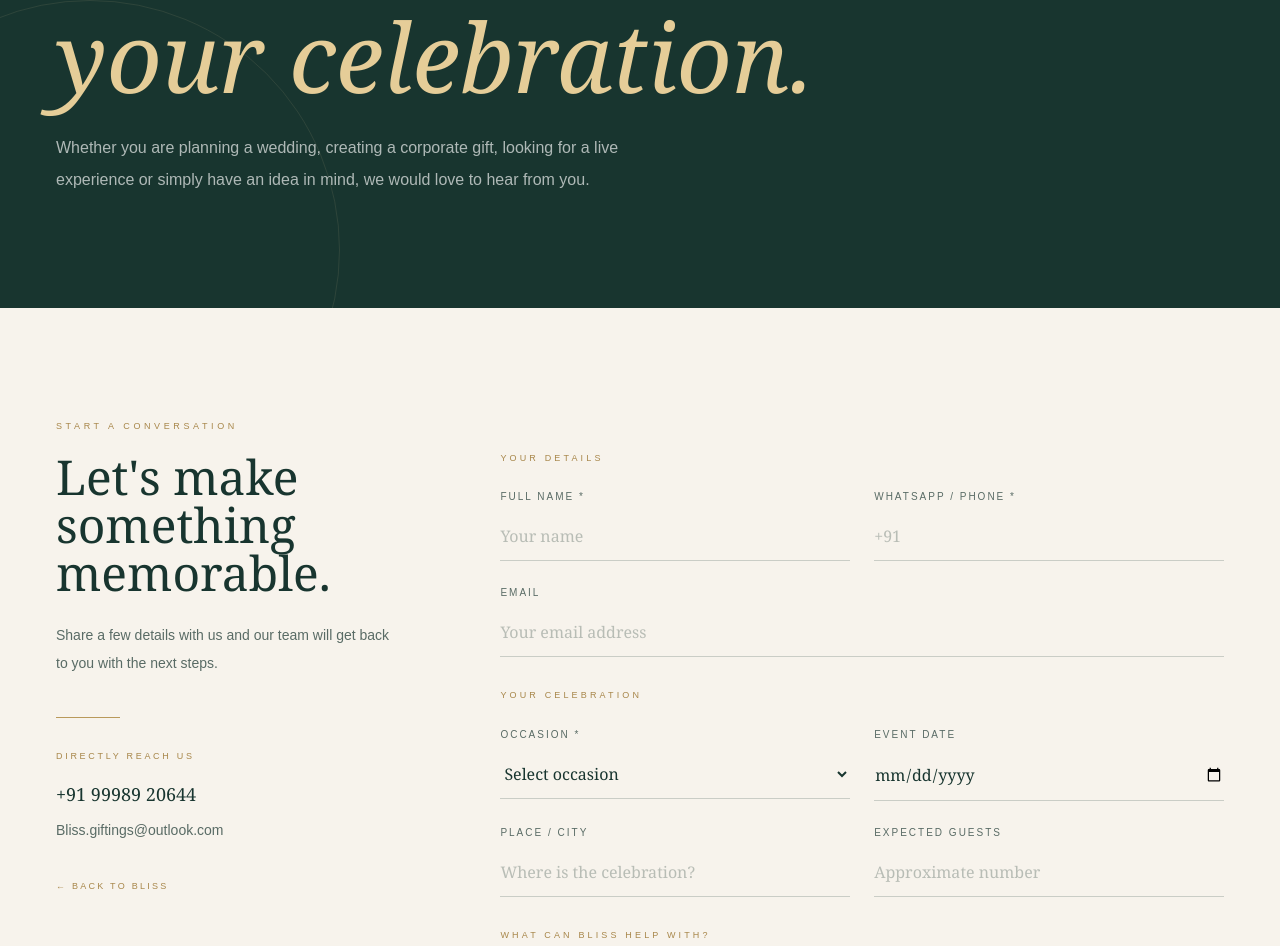
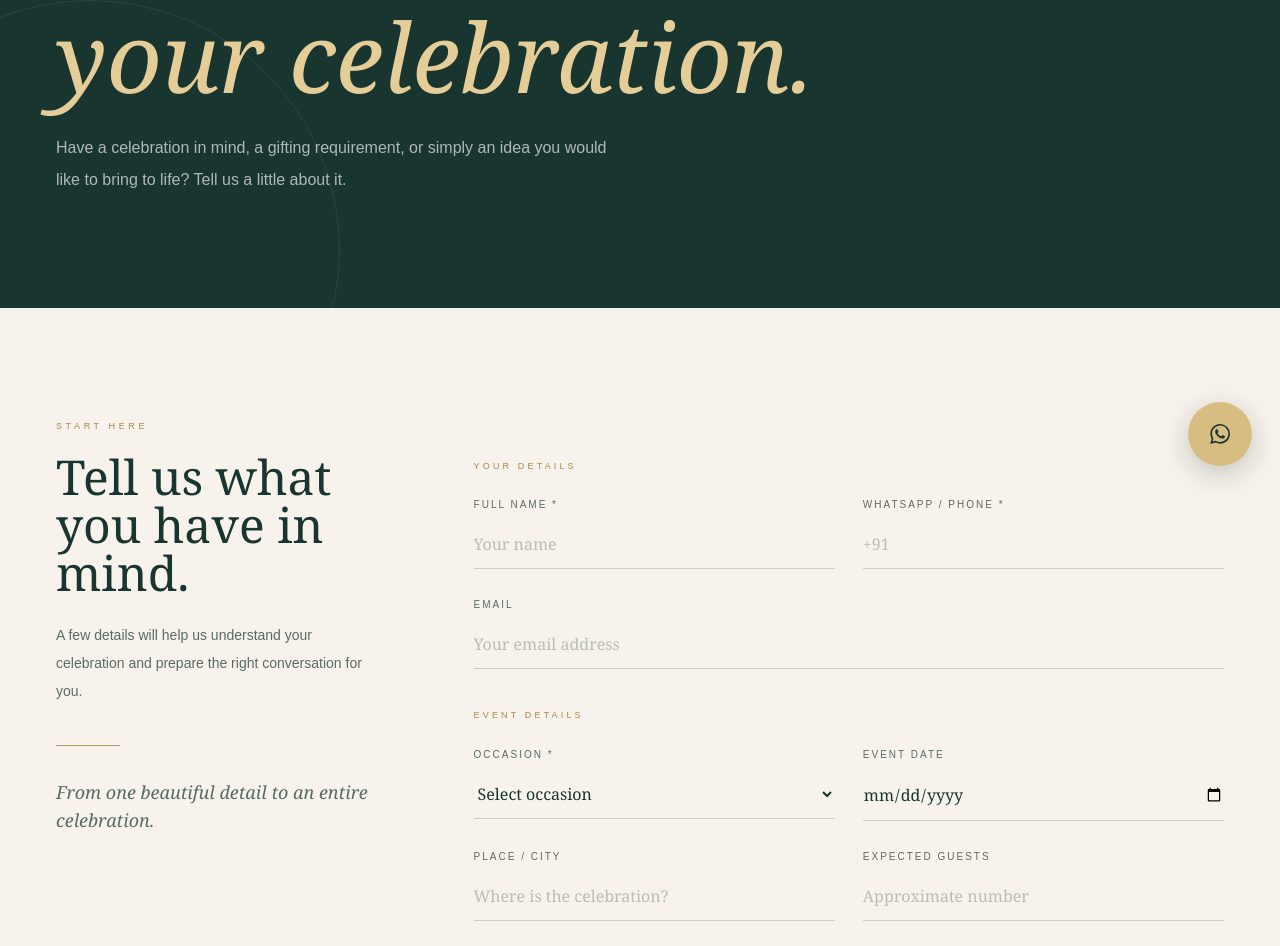
Before and after one commit to mjcmaan-netizen/bliss-giftings, a Next.js app: page /connect in a window 1280 px wide. Shown: the part 306-1252 px from the top of the page. Built offline with nearby package versions, Linux system fonts and the light colour scheme.

Commit message:
Update page.tsx

```diff
--- a/app/connect/page.tsx
+++ b/app/connect/page.tsx
@@ -1,12 +1,15 @@
-import Link from "next/link";
+import Navbar from "@/components/Navbar";
+import Footer from "@/components/Footer";
 
 export default function ConnectPage() {
   return (
     <main className="min-h-screen bg-[#f7f3ec] text-[#30433d]">
+      <Navbar />
 
       {/* Hero */}
       <section className="relative overflow-hidden bg-[#18352f] px-6 pb-20 pt-36 md:px-10 md:pb-28 md:pt-44 lg:px-14">
         <div className="pointer-events-none absolute -right-32 -top-32 h-96 w-96 rounded-full border border-[#e5cd98]/10" />
+
         <div className="pointer-events-none absolute -bottom-48 -left-40 h-[500px] w-[500px] rounded-full border border-[#e5cd98]/10" />
 
         <div className="relative mx-auto max-w-[1300px]">
@@ -27,74 +30,47 @@ export default function ConnectPage() {
           </h1>
 
           <p className="mt-7 max-w-xl text-sm leading-7 text-white/65 md:text-base md:leading-8">
-            Whether you are planning a wedding, creating a corporate gift,
-            looking for a live experience or simply have an idea in mind,
-            we would love to hear from you.
+            Have a celebration in mind, a gifting requirement, or simply an
+            idea you would like to bring to life? Tell us a little about it.
           </p>
         </div>
       </section>
 
-      {/* Form */}
+      {/* Enquiry */}
       <section className="px-6 py-20 md:px-10 md:py-28 lg:px-14">
-        <div className="mx-auto grid max-w-[1300px] gap-16 lg:grid-cols-[0.65fr_1.35fr] lg:gap-24">
+        <div className="mx-auto grid max-w-[1300px] gap-16 lg:grid-cols-[0.6fr_1.4fr] lg:gap-24">
 
-          {/* Left information */}
+          {/* Intro */}
           <div>
             <p className="text-[9px] uppercase tracking-[0.4em] text-[#a8874b]">
-              Start a conversation
+              Start here
             </p>
 
             <h2 className="mt-5 font-serif text-4xl leading-tight text-[#18352f] md:text-5xl">
-              Let&apos;s make
+              Tell us what
               <br />
-              something memorable.
+              you have in mind.
             </h2>
 
             <p className="mt-6 max-w-sm text-sm leading-7 text-[#596b65]">
-              Share a few details with us and our team will get back to you
-              with the next steps.
+              A few details will help us understand your celebration and
+              prepare the right conversation for you.
             </p>
 
             <div className="mt-10 h-px w-16 bg-[#b9995b]" />
 
-            <div className="mt-8">
-              <p className="text-[9px] uppercase tracking-[0.3em] text-[#a8874b]">
-                Directly reach us
-              </p>
-
-              <div className="mt-4 flex flex-col gap-3">
-                <a
-                  href="tel:+919998920644"
-                  className="font-serif text-lg text-[#18352f] transition-colors hover:text-[#a8874b]"
-                >
-                  +91 99989 20644
-                </a>
-
-                <a
-                  href="mailto:Bliss.giftings@outlook.com"
-                  className="break-all text-sm text-[#596b65] transition-colors hover:text-[#a8874b]"
-                >
-                  Bliss.giftings@outlook.com
-                </a>
-              </div>
-            </div>
-
-            <Link
-              href="/"
-              className="mt-10 inline-flex items-center gap-3 text-[9px] uppercase tracking-[0.25em] text-[#a8874b]"
-            >
-              ← Back to Bliss
-            </Link>
+            <p className="mt-8 max-w-sm font-serif text-lg italic leading-7 text-[#596b65]">
+              From one beautiful detail to an entire celebration.
+            </p>
           </div>
 
-          {/* Enquiry form */}
+          {/* Form */}
           <form
             action="https://formsubmit.co/Bliss.giftings@outlook.com"
             method="POST"
-            className="space-y-8"
+            className="space-y-10"
           >
-
-            {/* FormSubmit settings */}
+            {/* FormSubmit configuration */}
             <input
               type="hidden"
               name="_subject"
@@ -119,13 +95,13 @@ export default function ConnectPage() {
               value="https://bliss-giftings.vercel.app/connect?submitted=true"
             />
 
-            {/* Your details */}
+            {/* Your Details */}
             <div>
               <p className="mb-6 text-[9px] uppercase tracking-[0.35em] text-[#a8874b]">
                 Your Details
               </p>
 
-              <div className="grid gap-6 md:grid-cols-2">
+              <div className="grid gap-7 md:grid-cols-2">
 
                 <div>
                   <label className="mb-2 block text-[10px] uppercase tracking-[0.2em] text-[#596b65]">
@@ -171,13 +147,13 @@ export default function ConnectPage() {
               </div>
             </div>
 
-            {/* Celebration */}
+            {/* Event Details */}
             <div>
               <p className="mb-6 text-[9px] uppercase tracking-[0.35em] text-[#a8874b]">
-                Your Celebration
+                Event Details
               </p>
 
-              <div className="grid gap-6 md:grid-cols-2">
+              <div className="grid gap-7 md:grid-cols-2">
 
                 <div>
                   <label className="mb-2 block text-[10px] uppercase tracking-[0.2em] text-[#596b65]">
@@ -198,11 +174,15 @@ export default function ConnectPage() {
                     <option>Roka / Baat Pakki</option>
                     <option>Mehendi</option>
                     <option>Haldi</option>
+                    <option>Janoi</option>
+                    <option>Mandva</option>
+                    <option>Reception</option>
                     <option>Baby Shower</option>
                     <option>Naming Ceremony</option>
                     <option>Housewarming</option>
+                    <option>Ganesh Puja</option>
+                    <option>Birthday</option>
                     <option>Corporate Event</option>
-                    <option>Birthday</option>
                     <option>Other</option>
                   </select>
                 </div>
@@ -252,7 +232,7 @@ export default function ConnectPage() {
             {/* Services */}
             <div>
               <p className="mb-5 text-[9px] uppercase tracking-[0.35em] text-[#a8874b]">
-                What can Bliss help with?
+                What are you looking for?
               </p>
 
               <div className="grid grid-cols-2 gap-3 sm:grid-cols-3">
@@ -277,6 +257,7 @@ export default function ConnectPage() {
                       value={service}
                       className="accent-[#b9995b]"
                     />
+
                     {service}
                   </label>
                 ))}
@@ -287,7 +268,7 @@ export default function ConnectPage() {
             {/* Message */}
             <div>
               <label className="mb-2 block text-[10px] uppercase tracking-[0.2em] text-[#596b65]">
-                Tell us about your requirements
+                Tell us more
               </label>
 
               <textarea
@@ -299,12 +280,13 @@ export default function ConnectPage() {
             </div>
 
             {/* Submit */}
-            <div className="pt-2">
+            <div className="pt-1">
               <button
                 type="submit"
                 className="group inline-flex items-center gap-5 bg-[#18352f] px-8 py-4 text-[9px] font-semibold uppercase tracking-[0.25em] text-[#fffaf2] transition-all duration-500 hover:bg-[#b9995b]"
               >
                 Send Enquiry
+
                 <span className="transition-transform duration-300 group-hover:translate-x-1">
                   →
                 </span>
@@ -314,6 +296,8 @@ export default function ConnectPage() {
           </form>
         </div>
       </section>
+
+      <Footer />
     </main>
   );
 }
```
